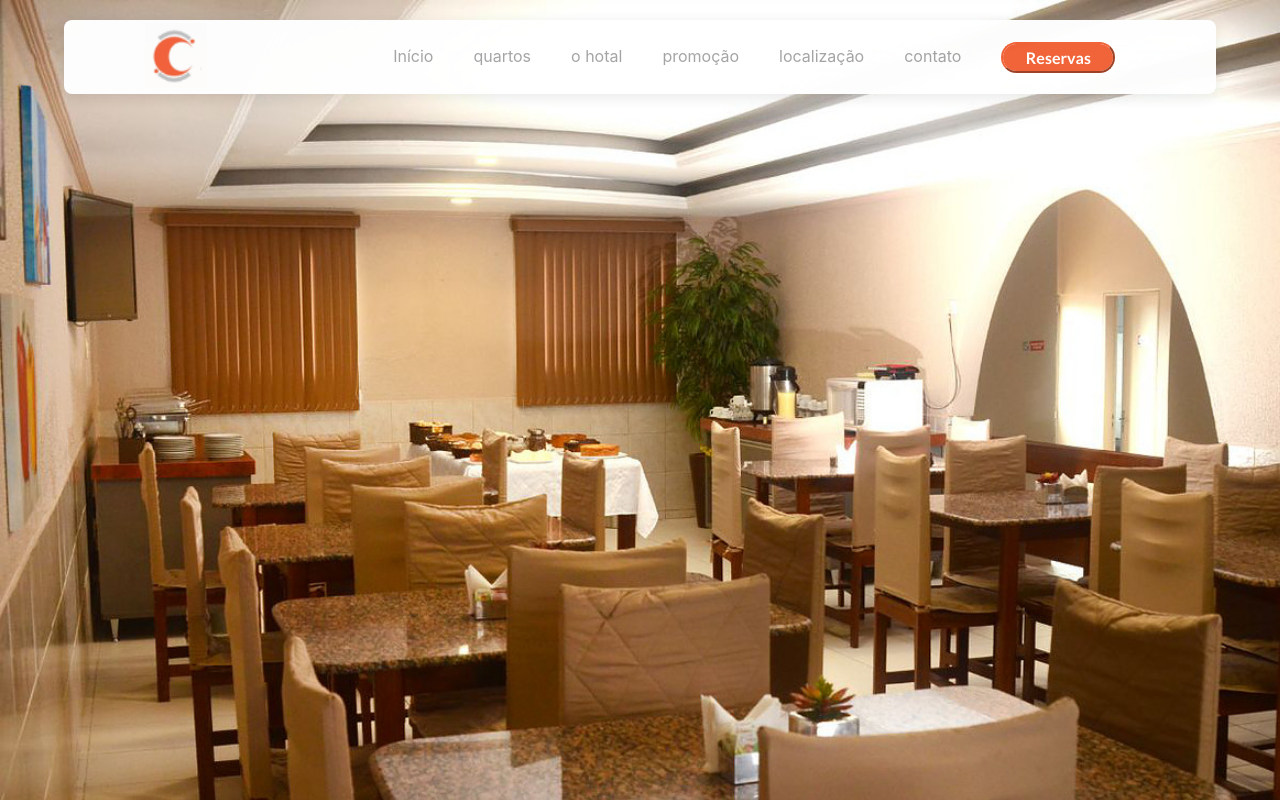
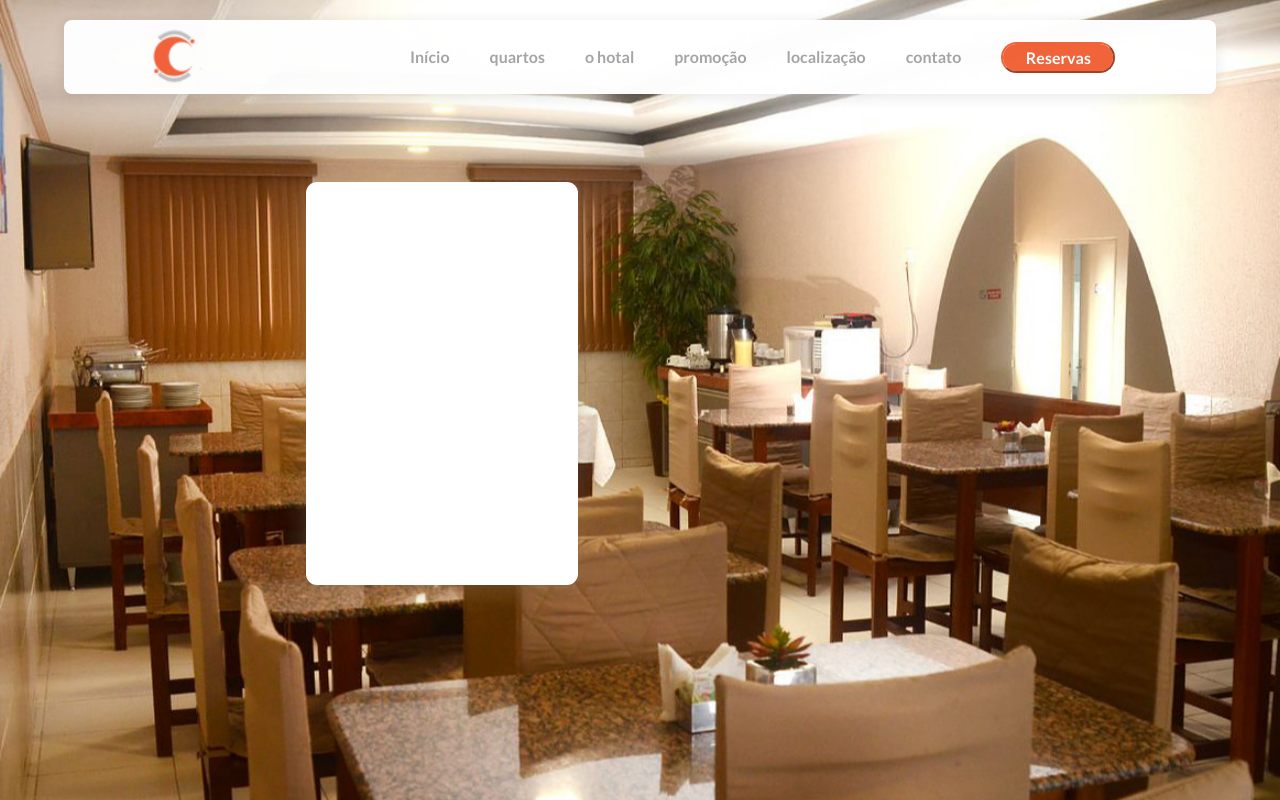
Before and after one commit to dekopossas/hotelSinglePage, a React (Create React App) app in the folder itaparica-hotel/: page / in a window 1280 px wide. Built offline with nearby package versions, Linux system fonts and the light colour scheme.

Commit message:
comecando o forms

```diff
--- a/itaparica-hotel/src/componentes/BoddyComponent/index.js
+++ b/itaparica-hotel/src/componentes/BoddyComponent/index.js
@@ -6,11 +6,26 @@ const Boddy = styled.div`
   background-size: cover;
   background:url(${cofeBreakerBackGround});
   background-repeat: no-repeat;
+  background-position: center;
   min-height: 100vh;
+  display: flex;
+`;
+
+const Form = styled.div`
+  top: 182px;
+  left: 306px;
+  width: 272px;
+  height: 403px;
+  background: #FFFFFF 0% 0% no-repeat padding-box;
+  box-shadow: 0px 3px 26px #947B5F74;
+  border-radius: 11px;
+  position: absolute;
+  opacity: 1;
 `;
 
 const BoddyComponent = () => {
   return <Boddy>
+    <Form></Form>
   </Boddy>;
 };
 
--- a/itaparica-hotel/src/componentes/Navbar/index.js
+++ b/itaparica-hotel/src/componentes/Navbar/index.js
@@ -36,6 +36,7 @@ const Button1 = styled.li`
   cursor: pointer;
   color: #9a9a9a;
   list-style: none;
+  font: normal normal bold 16px/19px Lato;
   margin: 20px;
 `;
 
```
